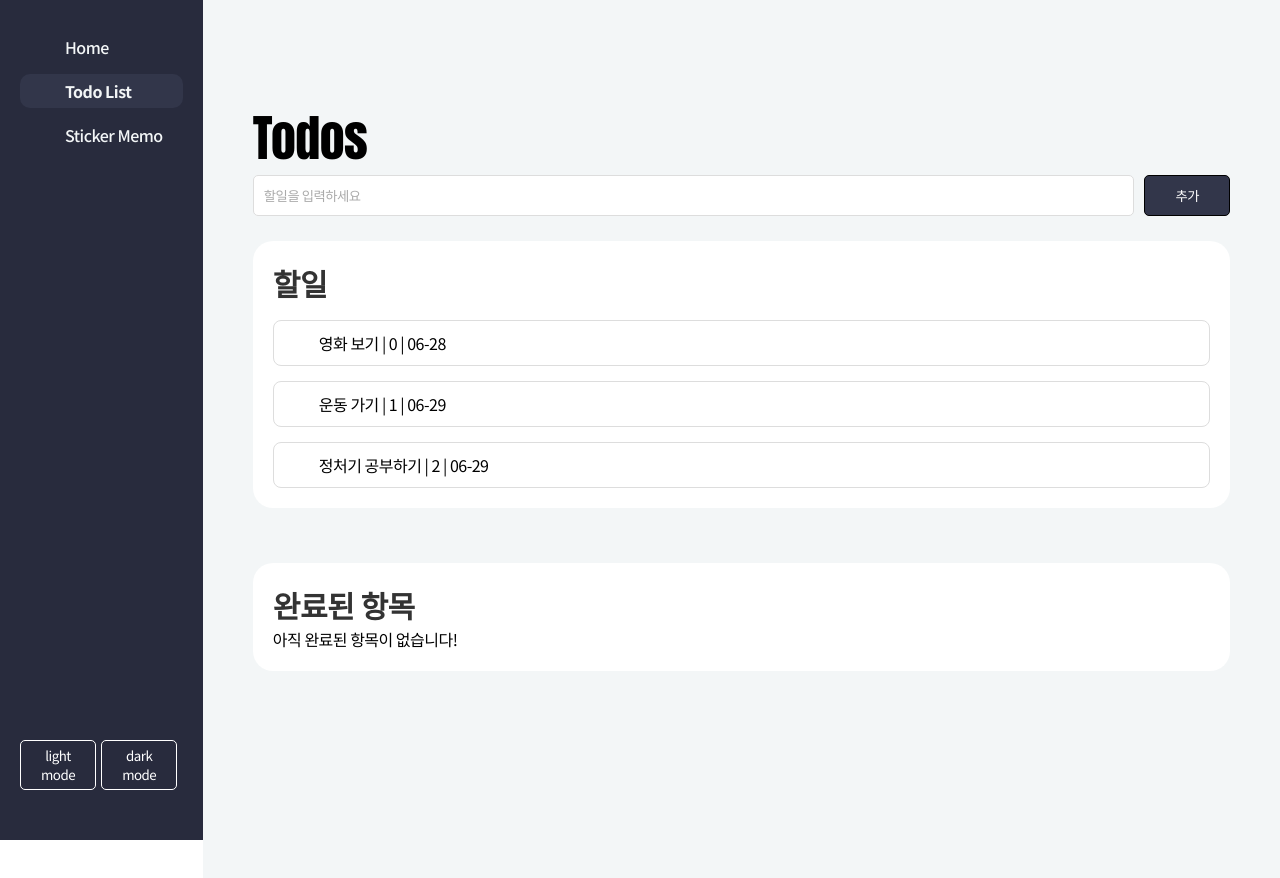
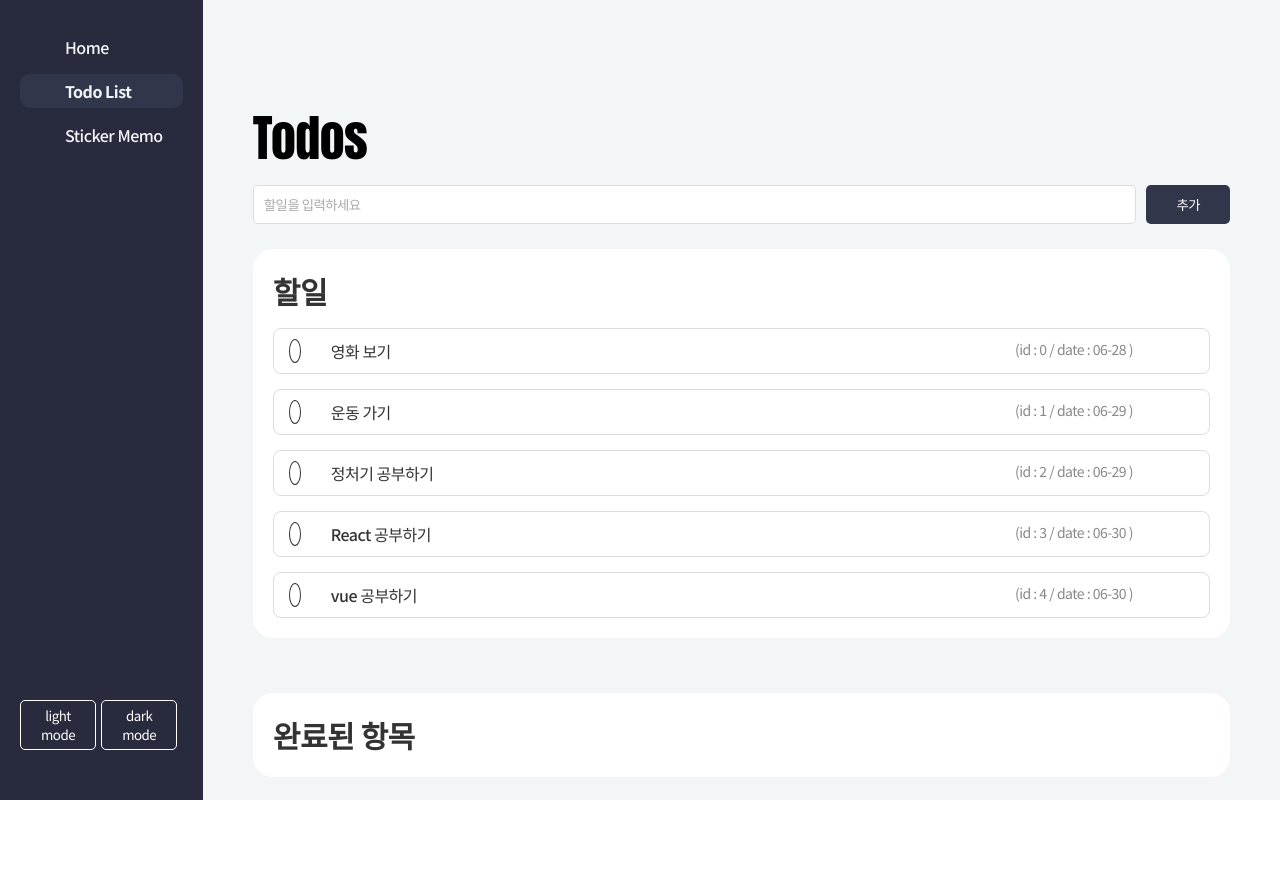
Before and after one commit to byeon-seong-won/git_mypage_study, a React (Create React App) app: page / in a window 1280 px wide. Both pictures are taken after a click on the item "Todo List". Shown: the top 878 px of the page. After the commit the page ends 800 px from the top, so only its background shows below. Built offline with nearby package versions, Linux system fonts and the light colour scheme; a web font is replaced by a local one.

Commit message:
todolist 수정

```diff
--- a/src/App.css
+++ b/src/App.css
@@ -28,7 +28,6 @@
   background-color: #282b3d;
   margin: 0;
   position: relative;
-  height: 100vh;
 }
 .menu.light {background-color: #f3f6f7;}
 .menu.light li.none {color: #333;}
@@ -70,7 +69,7 @@
 
 
 /* 오른쪽 컨텐츠 여백 */
-.contWrap {padding: 100px 50px;flex: 3;height: 100vh;}
+.contWrap {padding: 100px 50px;flex: 3;}
 .contWrap.light {background-color: #f3f6f7;}
 .contWrap.dark {background: #282b3d;}
 
--- a/src/main.css
+++ b/src/main.css
@@ -16,7 +16,7 @@
   height: 100%;
   background: linear-gradient(to bottom, transparent, rgba(0, 0, 0,0.7));
 }
-.todaywrap>div>div.imgCont>span {position: absolute;top: 40px;right: 40px;color: #333;}
+.todaywrap>div>div.imgCont>span {color: #fff;background: #333;padding: 5px 10px;border-radius: 5px;position: absolute;top: 40px;right: 40px;}
 .todaywrap>div>div.imgCont>img.indexImg {width: 100%;border-radius: 20px;max-width: 1350px;margin: 0 auto;height: 500px}
 .todaywrap>div>div.imgCont>div {position: absolute;top: 50%;left: 50%;transform: translate(-50%,-50%);}
 .todaywrap>div>div.imgCont>div>h1 {color: #fff;font-size: 72px;text-align: center;font-family: 'Anton', sans-serif;}
@@ -42,4 +42,4 @@
 
 
 /* 메인 - 날씨 컨텐츠 */
-.todaywrap>div>div.weatherCont {width: 100%;border-radius: 20px;max-width: 1350px;margin: 30px auto;background-color: #fff;height: 300px;}
+.todaywrap>div>div.weatherCont {width: 100%;border-radius: 20px;max-width: 1350px;margin: 30px auto;background-color: #fff;height: 300px;display: none;}
--- a/src/page/Todolist.js
+++ b/src/page/Todolist.js
@@ -32,14 +32,14 @@ function Todolist () {
 
 
     // 완료항목
-    const [doneCont, setDonecont] = useState('')
-    const doneCheck = () => {
-        if(todoDonelist.length == 0) {
-            setDonecont('display')
-        } else if(todoDonelist.length !== 0) {
-            setDonecont('none')
-        }
-    }
+    const [doneCont, setDonecont] = useState(true)
+    // const doneCheck = () => {
+    //     if(doneCont == true) {
+    //         setDonecont('display')
+    //     } else {
+    //         setDonecont('none')
+    //     }
+    // }
 
 
 
@@ -77,13 +77,13 @@ function Todolist () {
                                              ${todolist[i].done ? 'chk' : 'nochk'}
                                             `}>
                                             <span className='xi-check' onClick={()=> {
-                                                let todoadd = todolist[i]
-                                                dispatch(todoActions.todoDone(todoadd));
-                                                doneCheck();
+                                                let todone = todolist[i]
+                                                dispatch(todoActions.todoDone(todone));
+                                                setDonecont(false);
                                                 setChekid(i);
                                             }}></span>
                                             <span>
-                                                {todolist[i].do} | {todolist[i].id} | {todolist[i].date}
+                                                {todolist[i].do}  <span>(id : {todolist[i].id} / date : {todolist[i].date} )</span>
                                             </span>
                                             <div className='btnWrap'>
                                                 <button onClick={()=> { dispatch(todoActions.pushModi(i,true)); }} className='modibtn xi-pen'></button>
@@ -106,13 +106,16 @@ function Todolist () {
                         <h4> 완료된 항목 </h4>
                         {
                             todoDonelist.map(function(a,i) {
-                                return(
+                                return (
                                     <div>
                                         <span className='title'>
-                                            {todoDonelist[i].do} {todoDonelist[i].id} {todoDonelist[i].date}
+                                            - {todoDonelist[i].do}
+                                            {/* <span>
+                                                (id : {todolist[i].id} / date : {todolist[i].date} )
+                                            </span> */}
                                         </span>
-                                        <span className={doneCont}>
-                                            <p>아직 완료된 항목이 없습니다!</p>
+                                        <span className={doneCont == true? 'display' : 'none'}>
+                                            아직 완료된 항목이 없습니다!
                                         </span>
                                     </div>
                                 )
--- a/src/store/todoSlice.js
+++ b/src/store/todoSlice.js
@@ -6,46 +6,50 @@ import {createSlice} from '@reduxjs/toolkit'
 
 // todo list
 const todoinitialState = {
-    inputs : [
-        {
-            id : ''
-        }
-    ],
+    inputs : [],
     lists : [
         {
             id : 0,
             do : "영화 보기",
             date : '06-28',
-            status : false,
-            done : false,
+            status : '',
+            done : '',
 
         },
         {
             id : 1,
             do : "운동 가기",
             date : '06-29',
-            status : false,
-            done : false,
+            status : '',
+            done :'',
 
         },
         {
             id : 2,
             do : "정처기 공부하기",
             date : '06-29',
-            status : false,
-            done : false,
+            status : '',
+            done :'',
+
+        },
+        {
+            id : 3,
+            do : "React 공부하기",
+            date : '06-30',
+            status : '',
+            done : '',
+
+        },
+        {
+            id : 4,
+            do : "vue 공부하기",
+            date : '06-30',
+            status : '',
+            done : '',
 
         },
     ],
-    done : [
-        {
-            id : '',
-            do : '',
-            date : '',
-            status : '',
-            done : '',
-        }
-    ]
+    done : []
 };
 
 let currId = todoinitialState.lists.length;
@@ -127,13 +131,14 @@ let todoSlice = createSlice({
 
             let exi = state.lists.findIndex( (x)=> {return x.id == action.payload.id})
             let check = state.done.findIndex( (x)=> {return x.do == action.payload.do})
-            if(check !== -1) {
-                return;
-            } else if(exi !== -1) {
+            if(exi !== -1) {
                 let donearr = state.lists[exi]
                 state.lists[exi].done = true;
                 state.done.push(donearr)
+            } else {
+                return;
             }
+
 
         }
 
--- a/src/todolist.css
+++ b/src/todolist.css
@@ -12,25 +12,29 @@
 .todolist>div>div.display {display: none;}
 .todolist>div>div.none {display: flex;}
 
-.todolist>div>div.chk {border-bottom: 1px solid #000;}
-.todolist>div>div.nochk {text-decoration: none;}
+.todolist>div>div span:nth-of-type(2)>span {font-size: 14px;display: inline-block;    position: absolute;right: 76px;color: #888;font-weight: 400;}
+.todolist>div>div.chk span:nth-of-type(2) {text-decoration: line-through;}
+.todolist>div>div.nochk span:nth-of-type(2) {text-decoration: none;}
 .todolist>div>div.chk .btnWrap {display: none;}
-.todolist>div>div.nochk .btnWrap {display: block;position: absolute;right: 10px;top: 4px;}
+.todolist>div>div.nochk .btnWrap {display: block;position: absolute;right: 10px;}
 
-.todolist>div>div>span.xi-check {display: table;}
+.todolist>div>div>span.xi-check {display: table;border: 0.12rem solid #333;border-radius: 50%;padding: 5px;font-size: 13px;cursor: pointer;}
+.todolist>div>div>span.xi-check:hover {background-color: #333;color: #fff;}
 .todolist>div>div>span.xi-check::before {display: table-cell;vertical-align: middle;}
 
-.todolistwrap {display: flex;}
+.todolist>div>div.chk>span.xi-check {background-color: #333;color: #fff;}
+
+.todolistwrap {display: flex;margin-top: 10px;}
 .todolistwrap>div {display: flex;flex-direction: column;flex: 1;}
 .todolistwrap>div.rightCont>div.inputList {display: flex;column-gap: 10px;}
 .todolistwrap>div.rightCont>div.inputList>input {flex: 3; border: 1px solid #ddd;padding-left: 10px;border-radius: 5px;}
 .todolistwrap>div.rightCont>div.inputList>input::placeholder {color: #aaa;}
-.todolistwrap>div.rightCont>div.inputList>button {border: 1px solid #000;background-color: #32364a;padding: 10px 30px;border-radius: 5px;color: #fff;}
+.todolistwrap>div.rightCont>div.inputList>button {border: none;background-color: #32364a;padding: 10px 30px;border-radius: 5px;color: #fff;}
 
 .todolistwrap>div.rightCont>div:nth-child(2) {display: flex;justify-content: space-between;column-gap: 30px;}
 .todolistwrap>div.rightCont>div:nth-child(2)>div.todolist {flex: 1;margin-top: 25px;background-color: #fff;border-radius: 20px;padding: 20px;}
 .todolistwrap>div.rightCont>div:nth-child(2)>div.todolist>h4 {font-size: 30px;font-weight: bold;color: #333;}
-.todolistwrap>div.rightCont>div:nth-child(2)>div.todolist:not(.todonelist)>div {margin-top: 15px;align-items: center;position: relative;padding: 10px 15px;border-radius: 8px;border: 1px solid #ddd;}
+.todolistwrap>div.rightCont>div:nth-child(2)>div.todolist:not(.todonelist)>div {margin-top: 15px;align-items: center;position: relative;padding: 10px 15px;border-radius: 8px;border: 1px solid #ddd;color: #333;font-weight: 500;}
 .todolistwrap>div.rightCont>div:nth-child(2)>div.todolist>div>span.check {display: inline-block;margin-right: 10px;font-size: 25px;cursor: pointer;}
 .todolistwrap>div.rightCont>div:nth-child(2)>div.todolist>div>span:nth-child(2).chk {text-decoration: line-through;}
 .todolistwrap>div.rightCont>div:nth-child(2)>div.todolist>div>span:nth-child(2).none {text-decoration: none;}
@@ -45,7 +49,7 @@
 } */
 
 
-.todolist>div>div.nochk .btnWrap button {font-size:24px;background-color: transparent;border: none;}
+.todolist>div>div.nochk .btnWrap button {font-size:20px;background-color: transparent;border: none;color: #333;}
 .todolist>div>div.nochk .btnWrap button:nth-child(2) {margin-left: 10px;}
 
 
@@ -56,7 +60,16 @@
 /* .todolist>div>div>span:nth-of-type(2).chk {text-decoration: line-through;}
 .todolist>div>div>span:nth-of-type(2).none {text-decoration: none;} */
 
-.modiInput button {border: 1px solid #000;background-color: transparent;display: inline-block;}
+.modiInput button {
+  background-color: transparent;
+  display: inline-block;
+  right: 10px;
+  position: absolute;
+  padding: 2px 15px;
+  border: 0.12rem solid #333;
+  border-radius: 5px;
+}
+.modiInput button:hover {background-color: #333;color: #fff;}
 /* .todolist li.chk .xichk {
   background-color: #333;
   color: #fff;
@@ -76,16 +89,19 @@
 
 /* 수정클릭시 input box */
 /* .todolist span.none {display: none;} */
-.todolist span.block {display: block;}
+/* .todolist span.block {display: block;}
 .todolist li input.none {display: none;}
-.todolist li input.block {display: block;}
+.todolist li input.block {display: block;} */
 
 
 
 
 /* 완료항목 */
-.todonelist>div>span.display {display: block;}
-.todonelist>div>span.none{display: none;}
+.todonelist>div {margin-top: 20px;}
+.todonelist>div>span:nth-child(1)>span {font-size: 14px;display: inline-block;    position: absolute;right: 76px;color: #888;font-weight: 400;}
+.todonelist>div>span {display: inline-block;}
+.todonelist>div>span:nth-child(2).display {display: block;}
+.todonelist>div>span:nth-child(2).none {display: none;}
 
 
 
```
Also changed, not shown: 1 other file (tests, documents, lock files or other folders).
